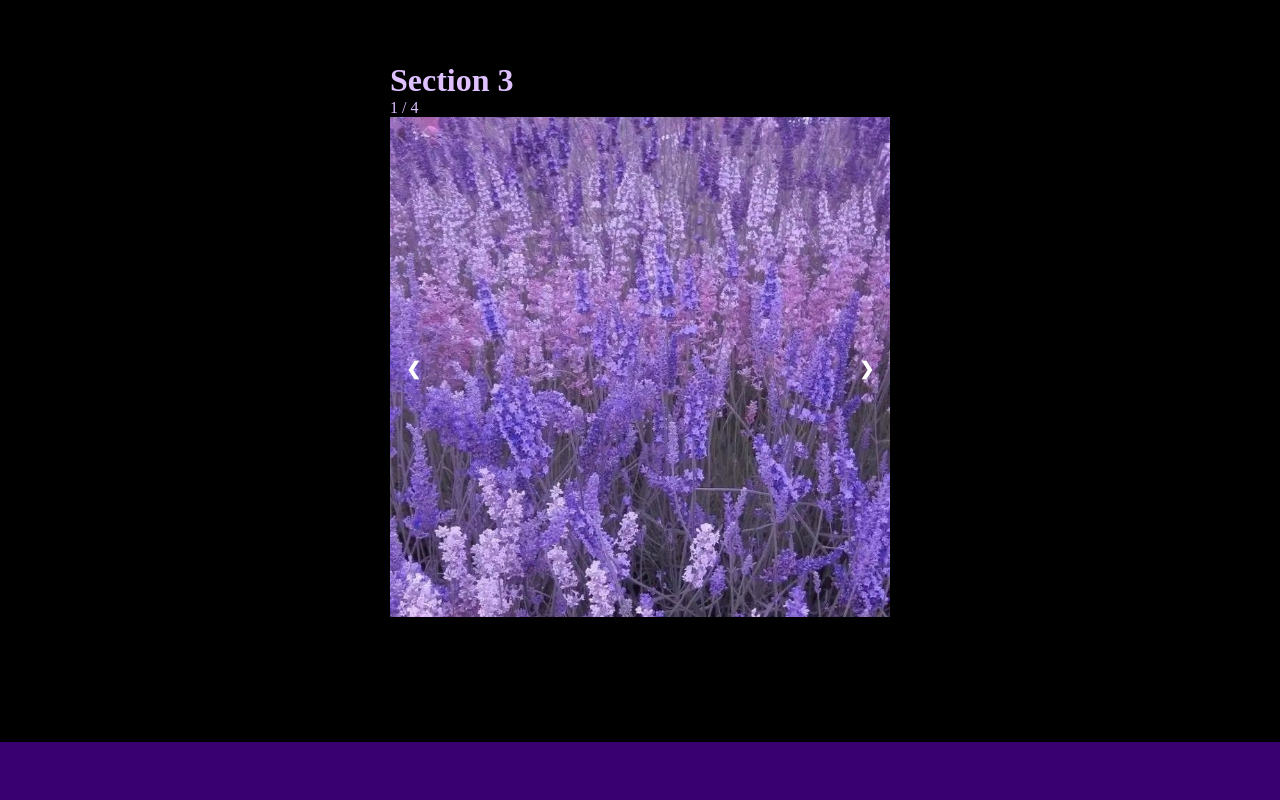
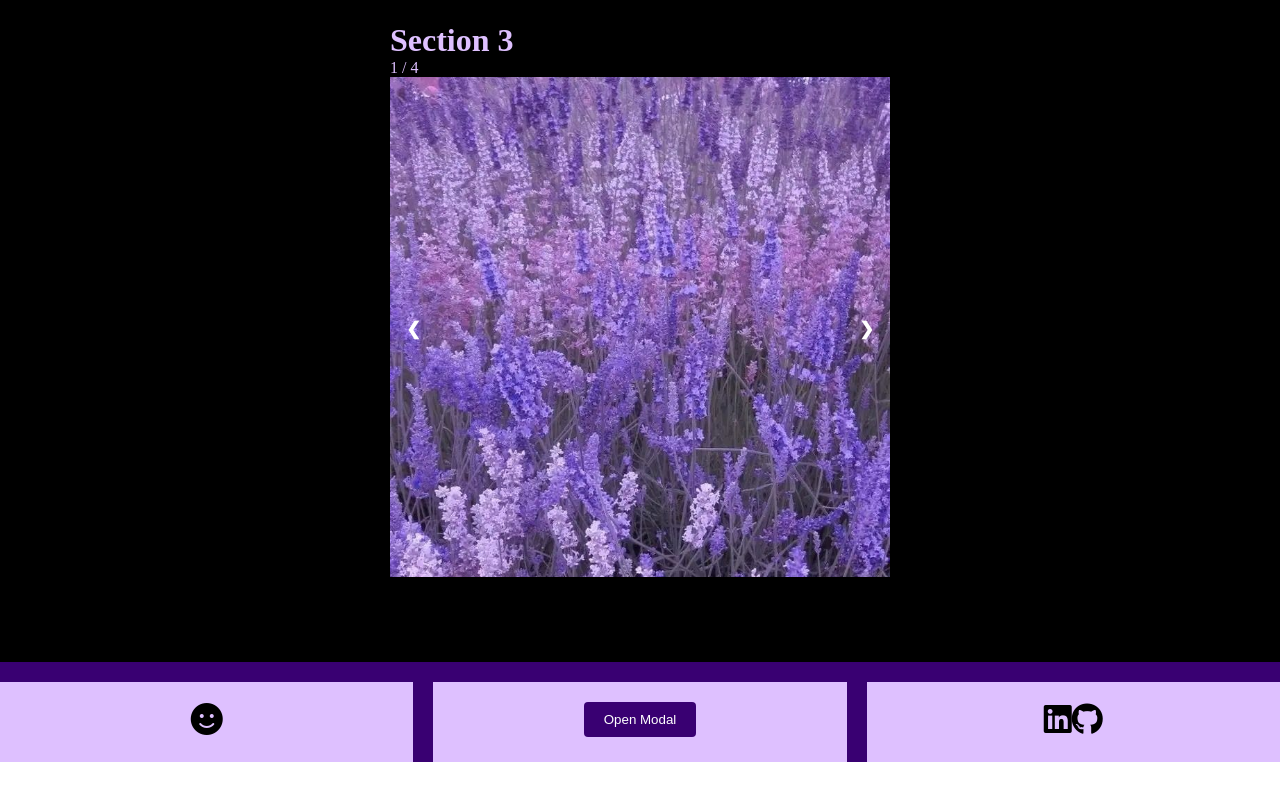
Before and after one commit to skgrabo/mp1, a website built with webpack: page src/index.html in a window 1280 px wide. Shown: the part 1996-2796 px from the top of the page. After the commit the page ends 2758 px from the top, so only its background shows below. Built offline with nearby package versions, Linux system fonts and the light colour scheme.

Commit message:
made the footer small

```diff
--- a/src/css/main.scss
+++ b/src/css/main.scss
@@ -71,8 +71,8 @@ color: rgb(222, 192, 255);
 .footer {
   text-align: center;
   background-color:cornsilk;
-  height: 100vh;
-  padding-top: 120px;
+  height: 100px;
+  padding-top: 20px;
   display: grid;
   grid-template-columns: repeat(3, 1fr);
   gap: 20px;
@@ -93,8 +93,8 @@ color: rgb(222, 192, 255);
   max-width: 500px;
   position: relative;
   margin: auto;
-  height: 100vh;
-  padding-top: 120px;
+  height: 90vh;
+  padding-top: 80px;
   @include dark-theme;
 }
 
--- a/src/index.html
+++ b/src/index.html
@@ -14,7 +14,7 @@
                 <li><a href="#header">Section 1</a></li>
                 <li><a href="#main-content">Section 2</a></li>
                 <li><a href="#slideshow-container">Section 3</a></li>
-                <li><a href="#footer">Section 4</a></li>
+                <!-- <li><a href="#footer">Section 4</a></li> -->
             </ul>
         </nav>
 
```
